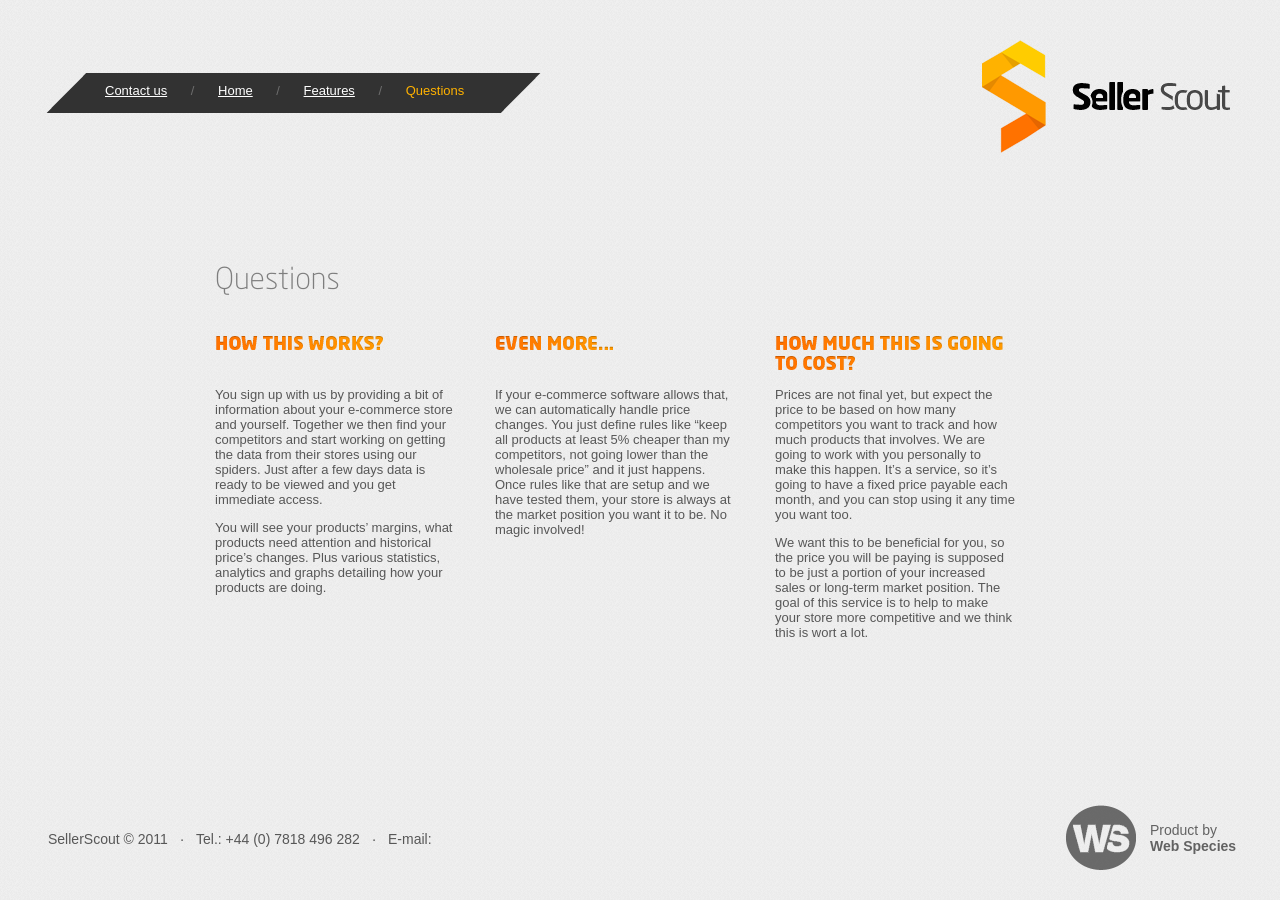
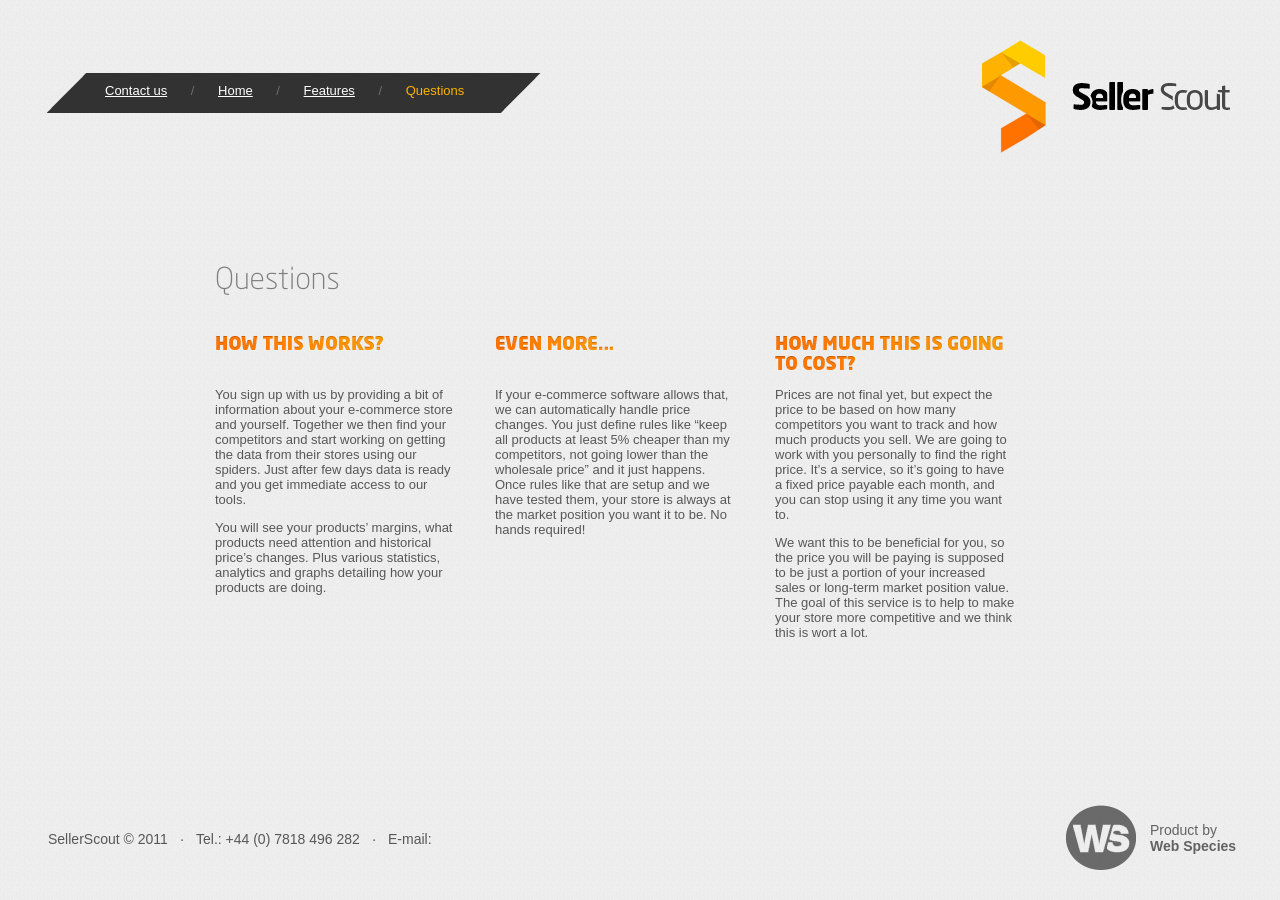
Before and after one commit to juokaz/sellerscout, a Jekyll site: the page built from questions.html, in a window 1280 px wide. Built offline with Jekyll 4.4.1, drawn with Linux system fonts in a browser that asks for light colours.

Commit message:
Questions fixes

```diff
--- a/_includes/questions.markdown
+++ b/_includes/questions.markdown
@@ -8,7 +8,7 @@
                 <div class="how-this-works question">
                     <h2>How this works?</h2>
                     <p>
-                        You sign up with us by providing a bit of information about your e-commerce store and yourself. Together we then find your competitors and start working on getting the data from their stores using our spiders. Just after a few days data is ready to be viewed and you get immediate access.
+                        You sign up with us by providing a bit of information about your e-commerce store and yourself. Together we then find your competitors and start working on getting the data from their stores using our spiders. Just after few days data is ready and you get immediate access to our tools.
                     </p>
                     <p>
                         You will see your products’ margins, what products need attention and historical price’s changes. Plus various statistics, analytics and graphs detailing how your products are doing.
@@ -18,16 +18,16 @@
                 <div class="even-more question">
                     <h2>Even more...</h2>
                     <p>
-                        If your e-commerce software allows that, we can automatically handle price changes. You just define rules like “keep all products at least 5% cheaper than my competitors, not going lower than the wholesale price” and it just happens. Once rules like that are setup and we have tested them, your store is always at the market position you want it to be. No magic involved!
+                        If your e-commerce software allows that, we can automatically handle price changes. You just define rules like “keep all products at least 5% cheaper than my competitors, not going lower than the wholesale price” and it just happens. Once rules like that are setup and we have tested them, your store is always at the market position you want it to be. No hands required!
                     </p>
                 </div>
 
                 <div class="how-much-this-is-going-to-cost question">
                     <h2>How much this is going to cost?</h2>
                     <p>
-                        Prices are not final yet, but expect the price to be based on how many competitors you want to track and how much products that involves. We are going to work with you personally to make this happen. It’s a service, so it’s going to have a fixed price payable each month, and you can stop using it any time you want too.
+                        Prices are not final yet, but expect the price to be based on how many competitors you want to track and how much products you sell. We are going to work with you personally to find the right price. It’s a service, so it’s going to have a fixed price payable each month, and you can stop using it any time you want to.
                     </p>
-                    <p>We want this to be beneficial for you, so the price you will be paying is supposed to be just a portion of your increased sales or long-term market position. The goal of this service is to help to make your store more competitive and we think this is wort a lot.
+                    <p>We want this to be beneficial for you, so the price you will be paying is supposed to be just a portion of your increased sales or long-term market position value. The goal of this service is to help to make your store more competitive and we think this is wort a lot.
                     </p>
                 </div>
 
```
